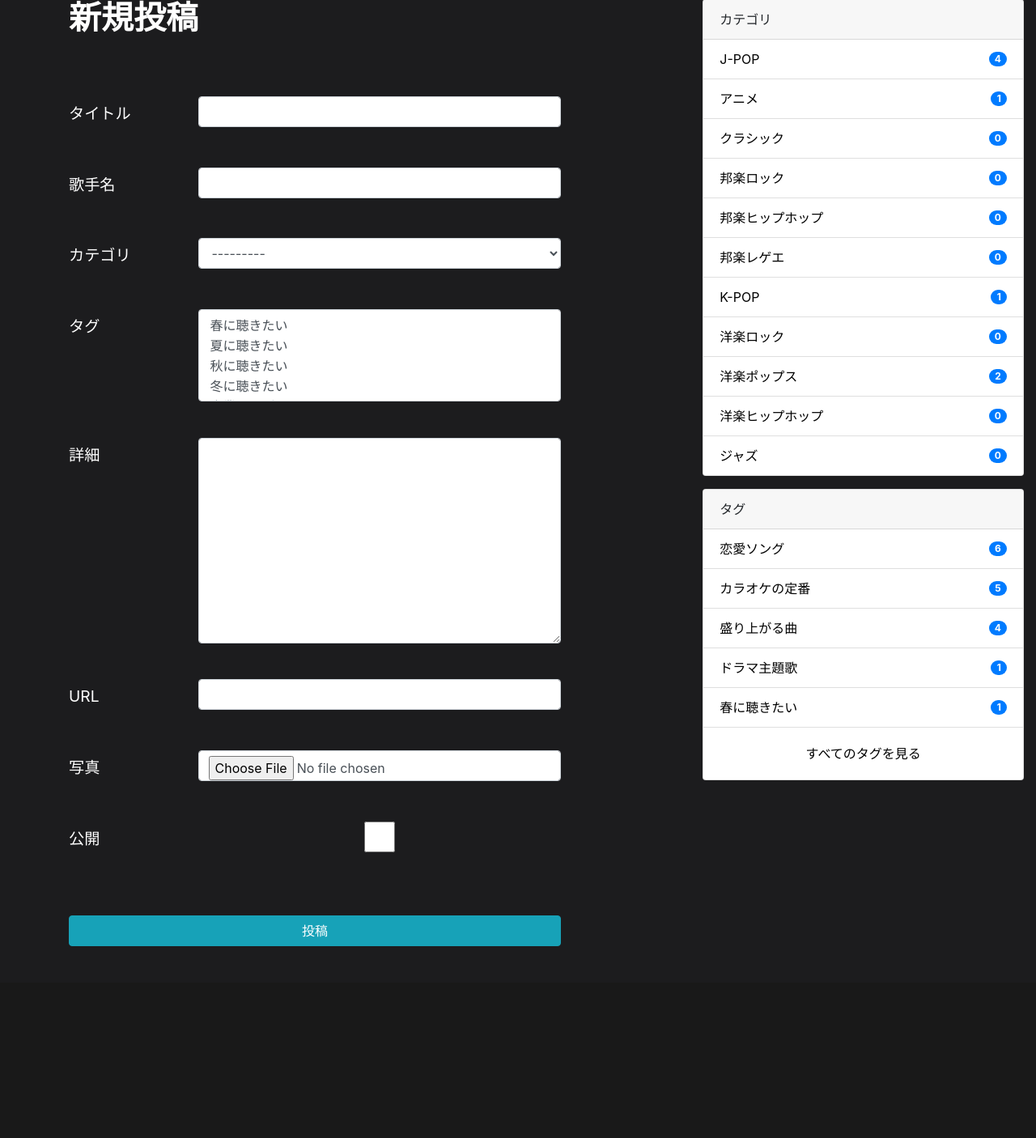
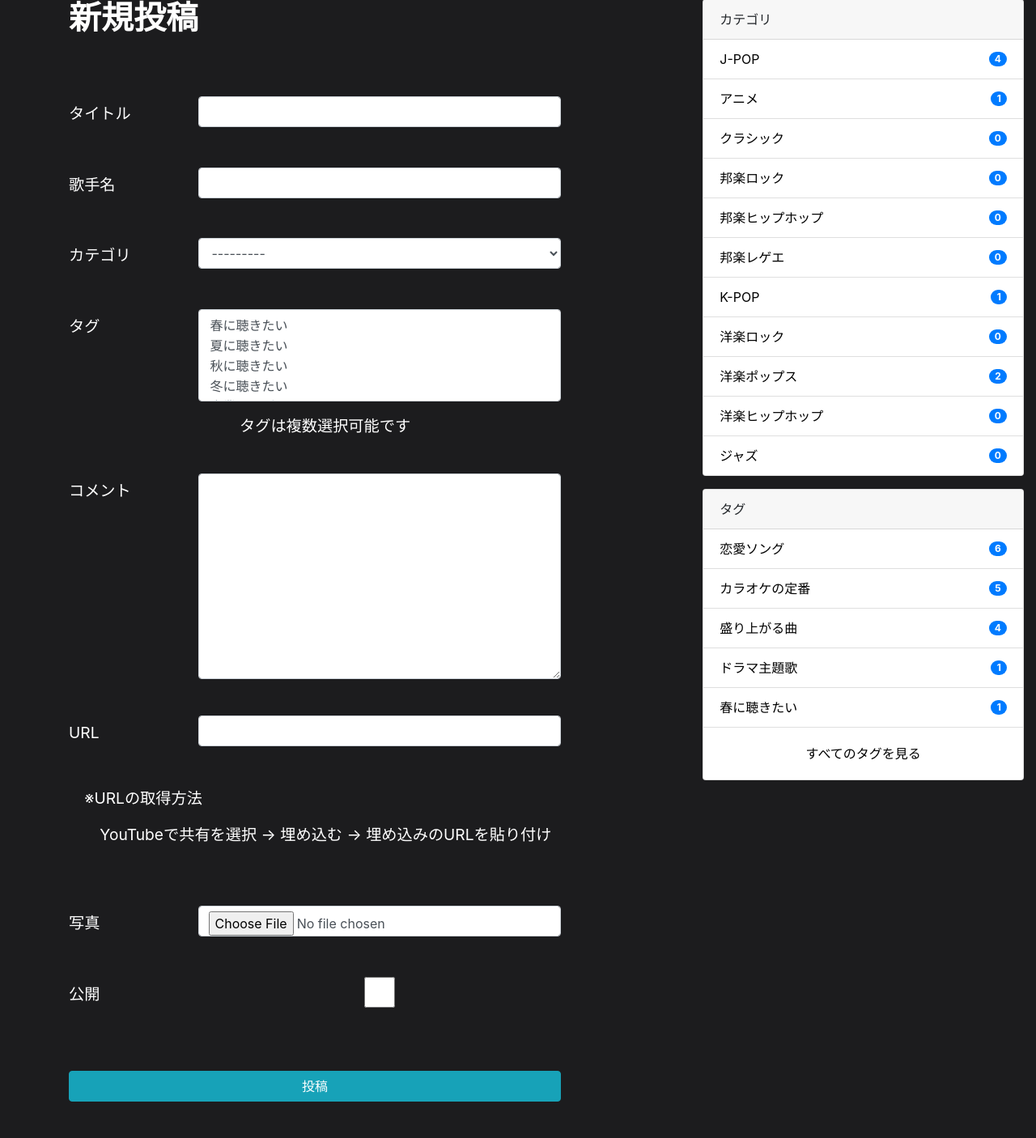
Before and after one commit to Natsuki0726/Django_webapp, a Django app: page /create/ in a window 1280 px wide. Shown: the part 161-1567 px from the top of the page at 81% size. Before the commit the page ends 1330 px from the top, so only its background shows below. Run offline with Django 3.2, Linux system fonts and the light colour scheme; data comes from the database, SQL or seed files in the repository; both versions use the stored data as it was after the commit; some libraries are stand-ins or nearby versions.

Commit message:
first commit

```diff
--- a/django/mysite/blog/templates/blog/post_form.html
+++ b/django/mysite/blog/templates/blog/post_form.html
@@ -52,9 +52,10 @@
                         {% endfor %}
                     </div>
                 </div>
+                <p>　　　　　　　　　　　タグは複数選択可能です</p>
                 <br>
                 <div class="form-group row">
-                    <label for="{{ form.description.id_for_label }}" class="col-sm-3 col-form-label">詳細</label>
+                    <label for="{{ form.description.id_for_label }}" class="col-sm-3 col-form-label">コメント</label>
                     <div class="col-sm-9">
                         {{ form.description|add_class:'form-control' }}
                         {% for error in form.description.errors %}
@@ -71,7 +72,9 @@
                             <span class="help-block">{{ error }}</span>
                         {% endfor %}
                     </div>
-                </div>
+                </div><br>
+                <p>　※URLの取得方法</p>
+                <p>　　YouTubeで共有を選択 → 埋め込む → 埋め込みのURLを貼り付け</p><br>
                 <br>
                 <div class="form-group row">
                     <label for="{{ form.image.id_for_label }}" class="col-sm-3 col-form-label">写真</label>
--- a/django/mysite/blog/templates/blog/reply_form.html
+++ b/django/mysite/blog/templates/blog/reply_form.html
@@ -10,7 +10,7 @@
       <h1 class="mb-4">コメント返信フォーム</h1>
       <div class="comment">
         <p>To: {{ comment.author }}さん</p>
-        <p class="text-black-50">{{ comment.text|linebreaksbr }}</p>
+        <p class="text-white-100">{{ comment.text|linebreaksbr }}</p>
         <form method="POST">{% csrf_token %}
           {{ form.as_p }}
           <button type="submit" class="btn btn-primary">送信</button>
```
Also changed, not shown: django/mysite/blog/static/blog/css/blog.css (line endings or trailing spaces), django/mysite/db.sqlite3, 4 other files.
